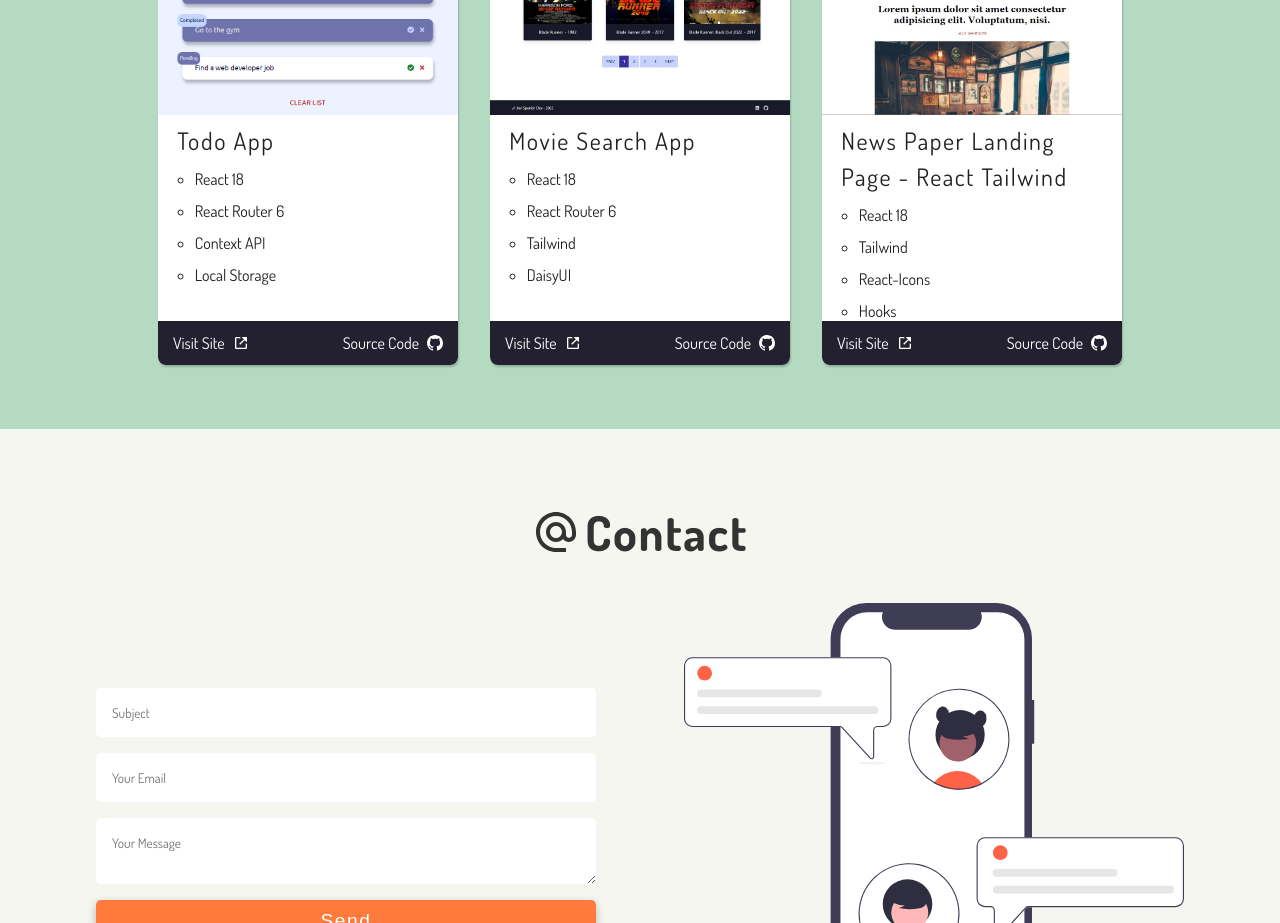
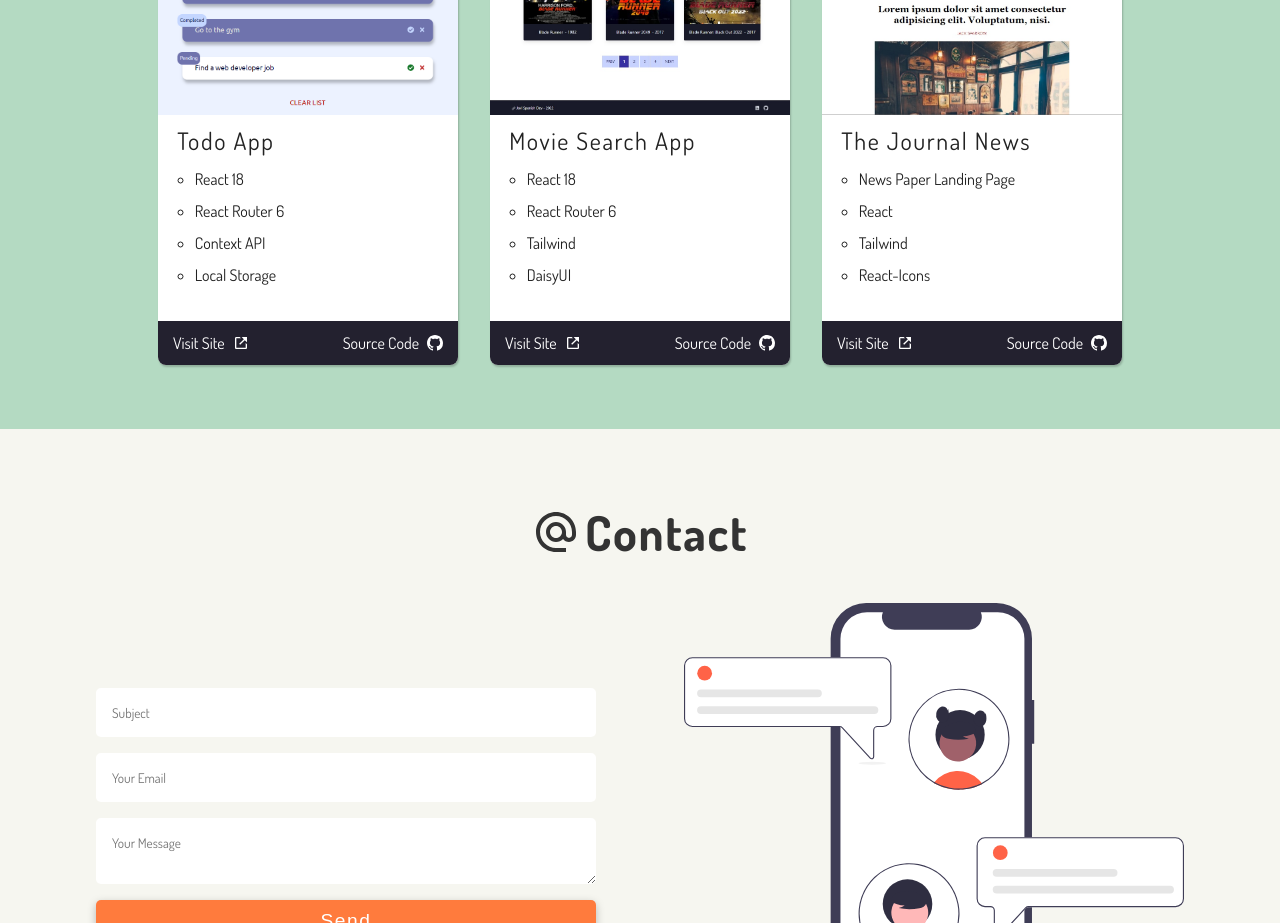
Before and after one commit to javirob/personal-portfolio, a React (Create React App) app: page / in a window 1280 px wide. Shown: the part 2120-3043 px from the top of the page. Built offline with nearby package versions, Linux system fonts and the light colour scheme.

Commit message:
project info update

```diff
--- a/src/components/Projects/data.js
+++ b/src/components/Projects/data.js
@@ -49,8 +49,8 @@ const projectsData = [
   {
     id: 'p06',
     img: project6,
-    title: 'News Paper Landing Page - React Tailwind',
-    desc: ['React 18', 'Tailwind', 'React-Icons', 'Hooks'],
+    title: 'The Journal News',
+    desc: ['News Paper Landing Page', 'React', 'Tailwind', 'React-Icons'],
     siteUrl: 'https://app.netlify.com/sites/news-site-tailwind-react',
     githubUrl: 'https://github.com/javirob/journal-news',
   },
```
